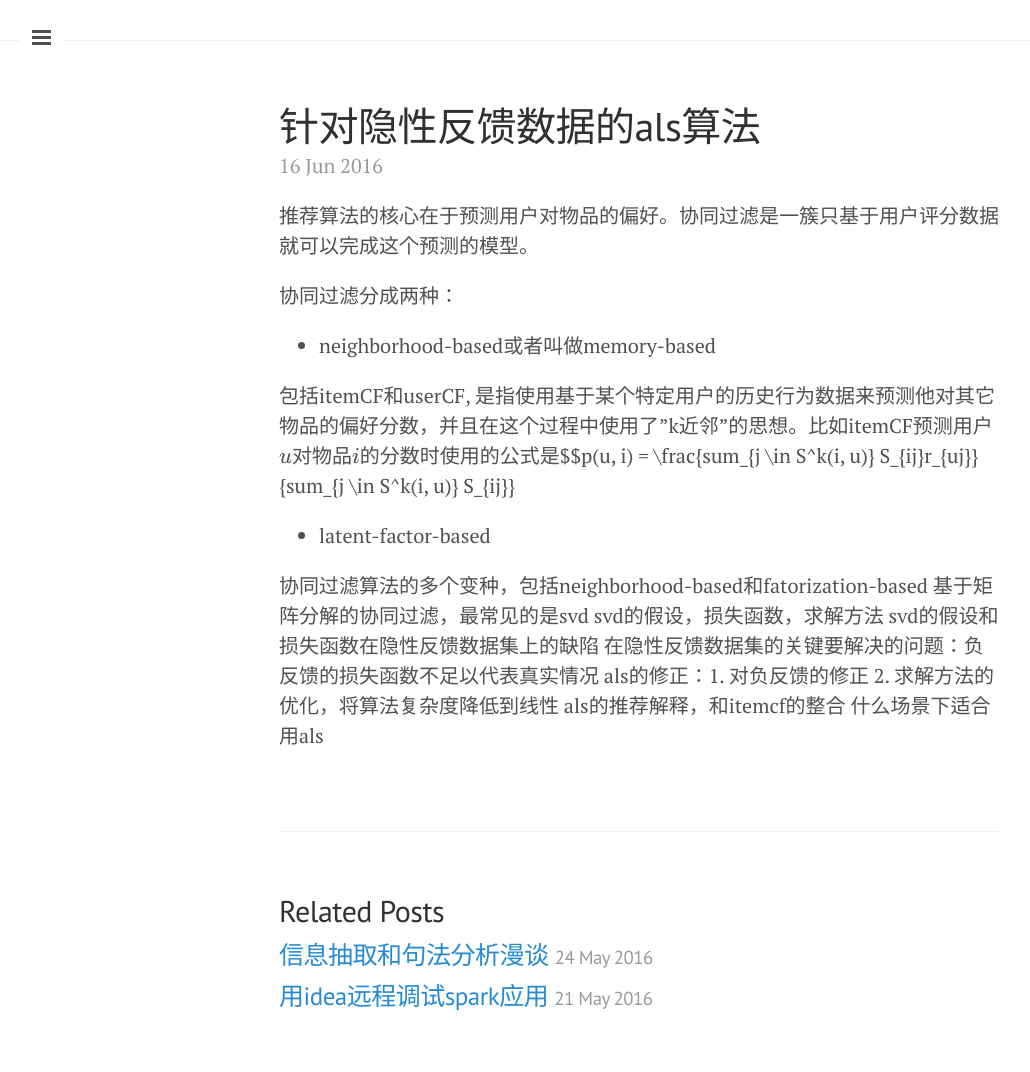
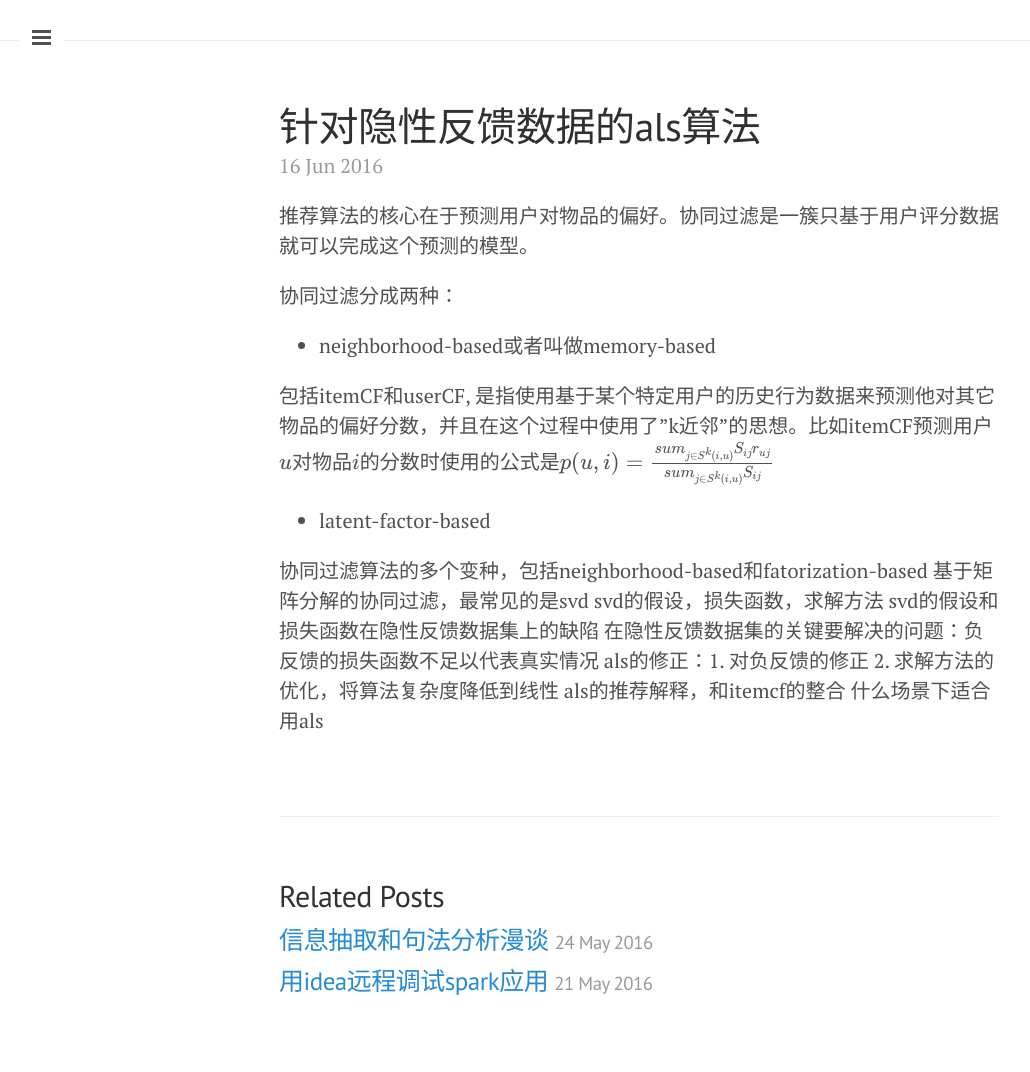
Before and after one commit to nomadcube/nomadcube.github.io, a Jekyll site: the page built from _posts/2016-06-16-针对隐性反馈数据的als算法.md, in a window 1280 px wide. Shown: the whole page, without its empty margins (1-1031 px from the left). Built offline with Jekyll 4.4.1, drawn with Linux system fonts in a browser that asks for light colours; formulas are drawn with MathJax 3; comment, search, counter and statistics services are not loaded.

Commit message:
新文章

```diff
--- a/_posts/2016-06-16-针对隐性反馈数据的als算法.md
+++ b/_posts/2016-06-16-针对隐性反馈数据的als算法.md
@@ -9,7 +9,7 @@ tags: 推荐算法
 
 - neighborhood-based或者叫做memory-based
 
-包括itemCF和userCF, 是指使用基于某个特定用户的历史行为数据来预测他对其它物品的偏好分数，并且在这个过程中使用了"k近邻"的思想。比如itemCF预测用户$$u$$对物品$$i$$的分数时使用的公式是$$p(u, i) = \frac{sum_{j \in S^k(i, u)} S_{ij}r_{uj}}{sum_{j \in S^k(i, u)} S_{ij}}
+包括itemCF和userCF, 是指使用基于某个特定用户的历史行为数据来预测他对其它物品的偏好分数，并且在这个过程中使用了"k近邻"的思想。比如itemCF预测用户$$u$$对物品$$i$$的分数时使用的公式是$$p(u, i) = \frac{sum_{j \in S^k(i, u)} S_{ij}r_{uj}}{sum_{j \in S^k(i, u)} S_{ij}}$$
 
 
 - latent-factor-based
```
